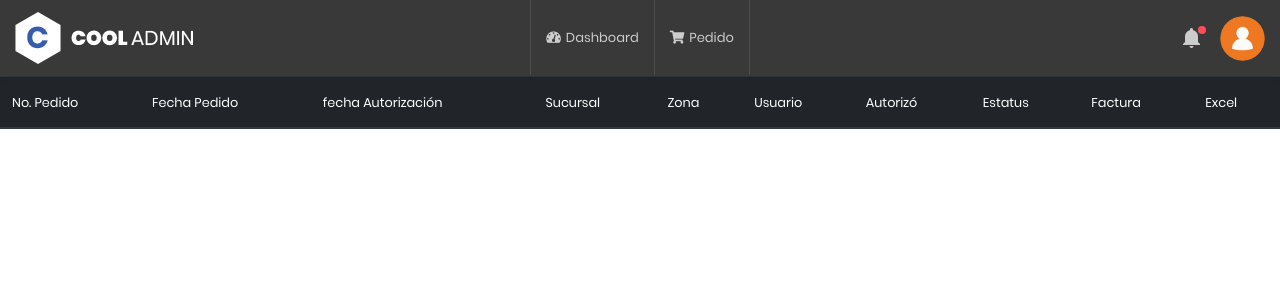
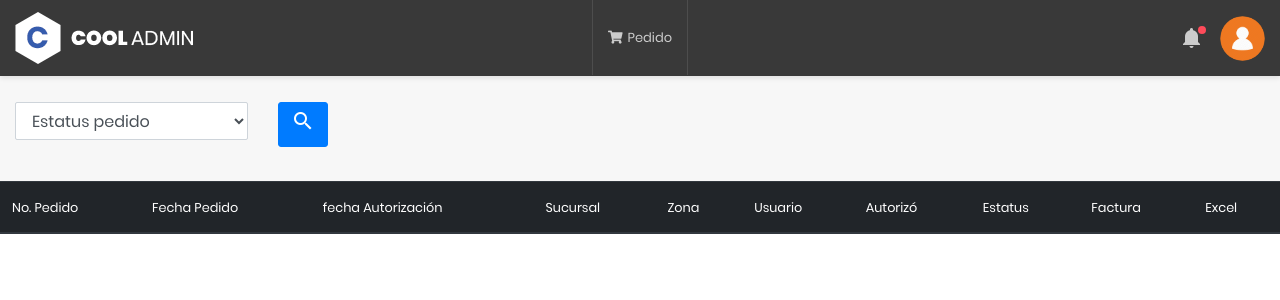
Before and after one commit to inuyaga/ecomerce, a Django app: template templates/pedido/pedido_list.html in a window 1280 px wide. Shown: the top 300 px of the page. Run offline with Django 3.2, Linux system fonts and the light colour scheme; the template is opened without the code that fills it, so the values that code supplies are empty; some libraries are stand-ins or nearby versions.

Commit message:
Filtro de busqueda

```diff
--- a/aplicaciones/empresa/views.py
+++ b/aplicaciones/empresa/views.py
@@ -18,6 +18,7 @@ class inicio(LoginRequiredMixin, ListView):
     login_url = '/login/'
     redirect_field_name = 'redirect_to'
     model = Producto
+    paginate_by = 20
     template_name = 'admin/base_ecomer.html'
 
     def get_context_data(self, **kwargs):
--- a/templates/admin/base_ecomer.html
+++ b/templates/admin/base_ecomer.html
@@ -57,17 +57,6 @@
                     </div>
                     <div class="header__navbar">
                         <ul class="list-unstyled">
-                            <li class="has-sub">
-                                <a href="#">
-                                    <i class="fas fa-tachometer-alt"></i>Dashboard
-                                    <span class="bot-line"></span>
-                                </a>
-                                <ul class="header3-sub-list list-unstyled">
-                                    <li>
-                                        <a href="index.html">Dashboard 1</a>
-                                    </li>
-                                </ul>
-                            </li>
                             <li class="has-sub">
                                 <a href="#">
                                     <i class="fas fa-shopping-cart"></i>Pedido
--- a/templates/pedido/pedido_list.html
+++ b/templates/pedido/pedido_list.html
@@ -1,5 +1,27 @@
 {% extends 'admin/base_ecomer.html'%}
 {% block contenido %}
+<br>
+<div class="container">
+  <form class="form-inline">
+    <div class="row">
+      <div class="col">
+        <select class="form-control" id="status" name="status">
+          <option selected disabled>Estatus pedido</option>
+          <option value="1">Pendiente por autorizar</option>
+          <option value="2">Autorizado</option>
+          <option value="3">Facturado</option>
+          <option value="4">Rechazado</option>
+          <option value="5">Entregado</option>
+        </select>
+      </div>
+      <div class="col">
+        <button type="submit" class="btn btn-primary mb-2"><i class="material-icons">search</i></button>
+      </div>
+    </div>
+  </form>
+</div>
+<br>
+
 <table class="table">
   <thead class="thead-dark">
     <tr>
```
Also changed, not shown: aplicaciones/pedido/views.py (+10 -2 lines), templates/pedido/productos.html (+30 -2 lines).
